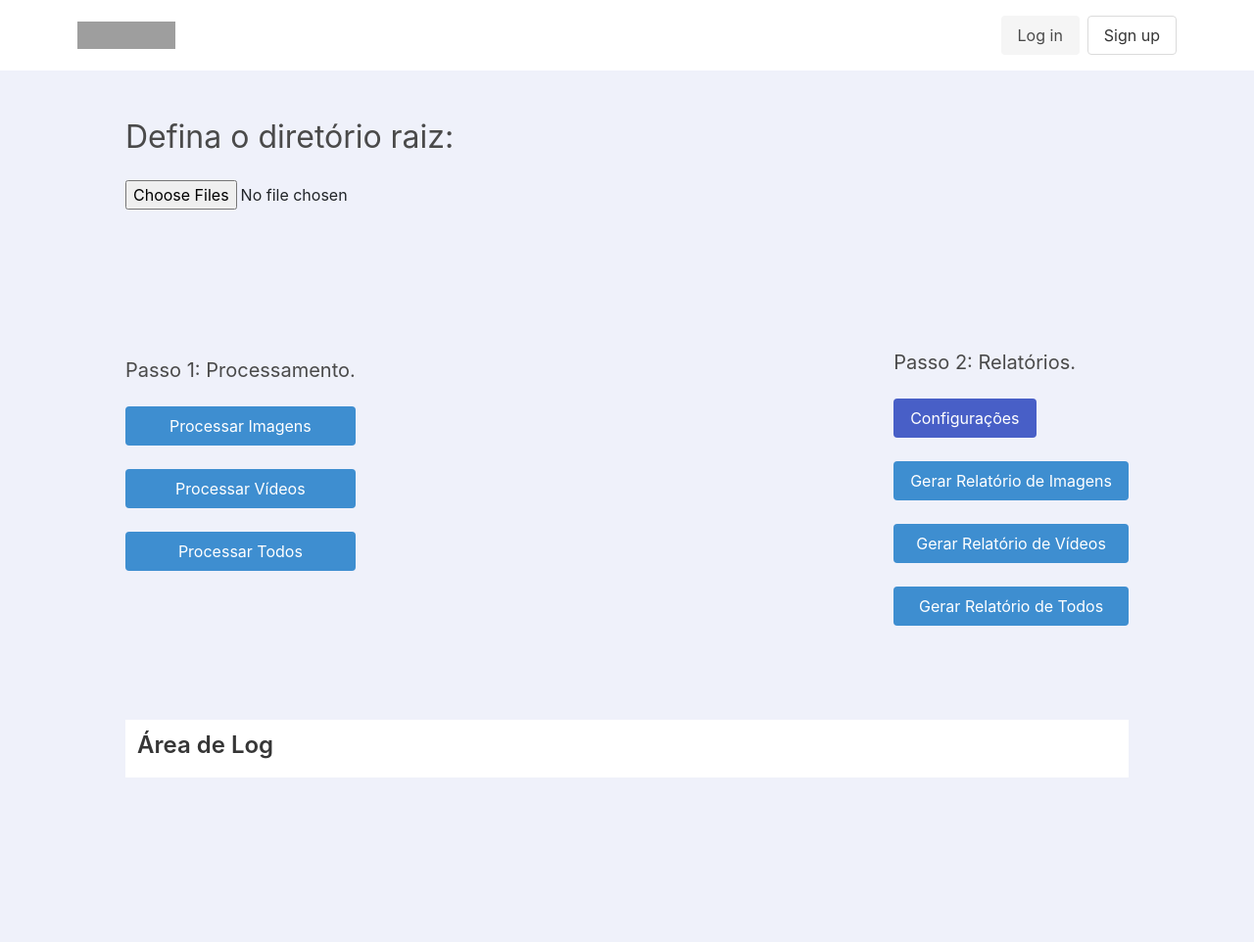
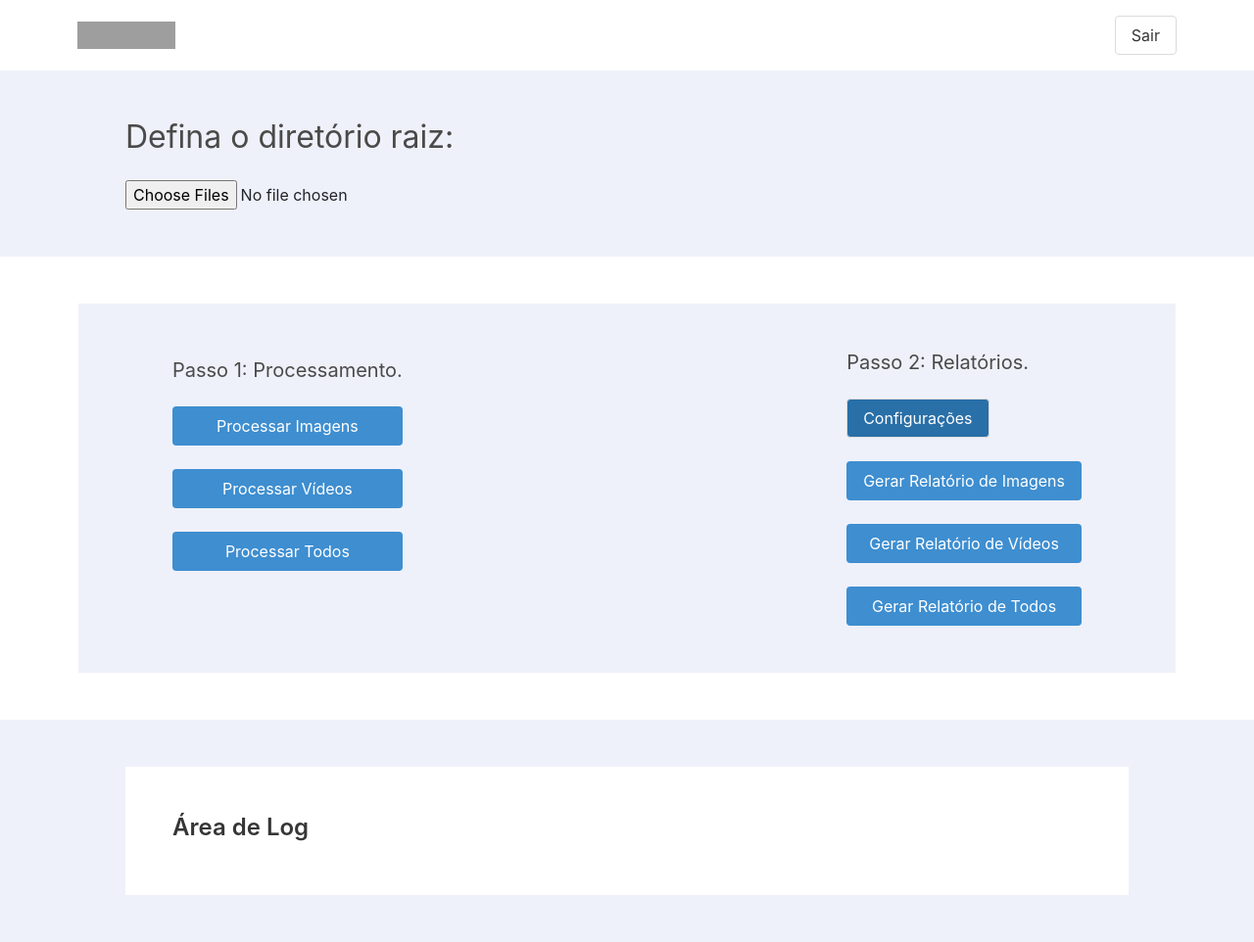
Before and after one commit to gabrimartinsj/app_flask, a Flask app: page / in a window 1280 px wide. Shown: the whole page at 98% size. Before the commit the page ends 794 px from the top, so only its background shows below. Run offline with Flask 2, Linux system fonts and the light colour scheme; some libraries are stand-ins or nearby versions; grey boxes are pictures that could not be loaded.

Commit message:
Beta 1.3: Layout home atualizado.

```diff
--- a/templates/index.html
+++ b/templates/index.html
@@ -29,8 +29,7 @@
                   <div class="navbar-end">
                       <div class="navbar-item">
                           <div class="buttons">
-                              <a class="button is-light" href="#">Log in</a>
-                              <a class="button is-info-light" href="#">Sign up</a>
+                              <a class="button is-info-light" href="#">Sair</a>
                           </div>
                       </div>
                   </div>
@@ -41,7 +40,7 @@
       <section class="section has-background-link-light">
         <div class="container is-fluid">
             <nav class="level">
-                <div class="columns is-vcentered">
+                <div class="columns">
                     <div class="column ml-5">
                         <h3 class="subtitle is-3">Defina o diretório raiz:</h3>
                         <input id="input-folder" name="input-folder" type="file" class="file" data-show-preview="false" multiple webkitdirectory accept="image/*">
@@ -104,9 +103,9 @@
         </div>
     </section>
 
-    <section class="section has-background-link-light">
+    <section class="section has-background-white">
       <div class="container is-fluid">
-         <nav class="level">
+         <nav class="level has-background-link-light pb-6 pr-6 pl-6">
              <div class="level-left">
                  <div class="collumns">
                      <div class="collumn ml-5">
@@ -133,7 +132,7 @@
                           <h5 class="subtitle is-5 mt-6">Passo 2: Relatórios.</h5>
 
                           <div class="buttons mb-3">
-                              <button class="button is-link">Configurações</button>
+                              <button class="button has-background-info-dark has-text-white">Configurações</button>
                           </div>
 
                           <div class="buttons">
@@ -158,7 +157,7 @@
     <section class="section has-background-link-light">
         <div class="container is-fluid">
             <nav class="level">
-                <main role="main" class="column ml-6 mr-6 box-deco has-background-white">
+                <main role="main" class="column ml-6 mr-6 pt-5 pb-5 pl-5 pr-5 box-deco has-background-white">
                     <article class="blog-post">
                         <h4 class="title is-4">Área de Log</h4>
                     </article>
```
